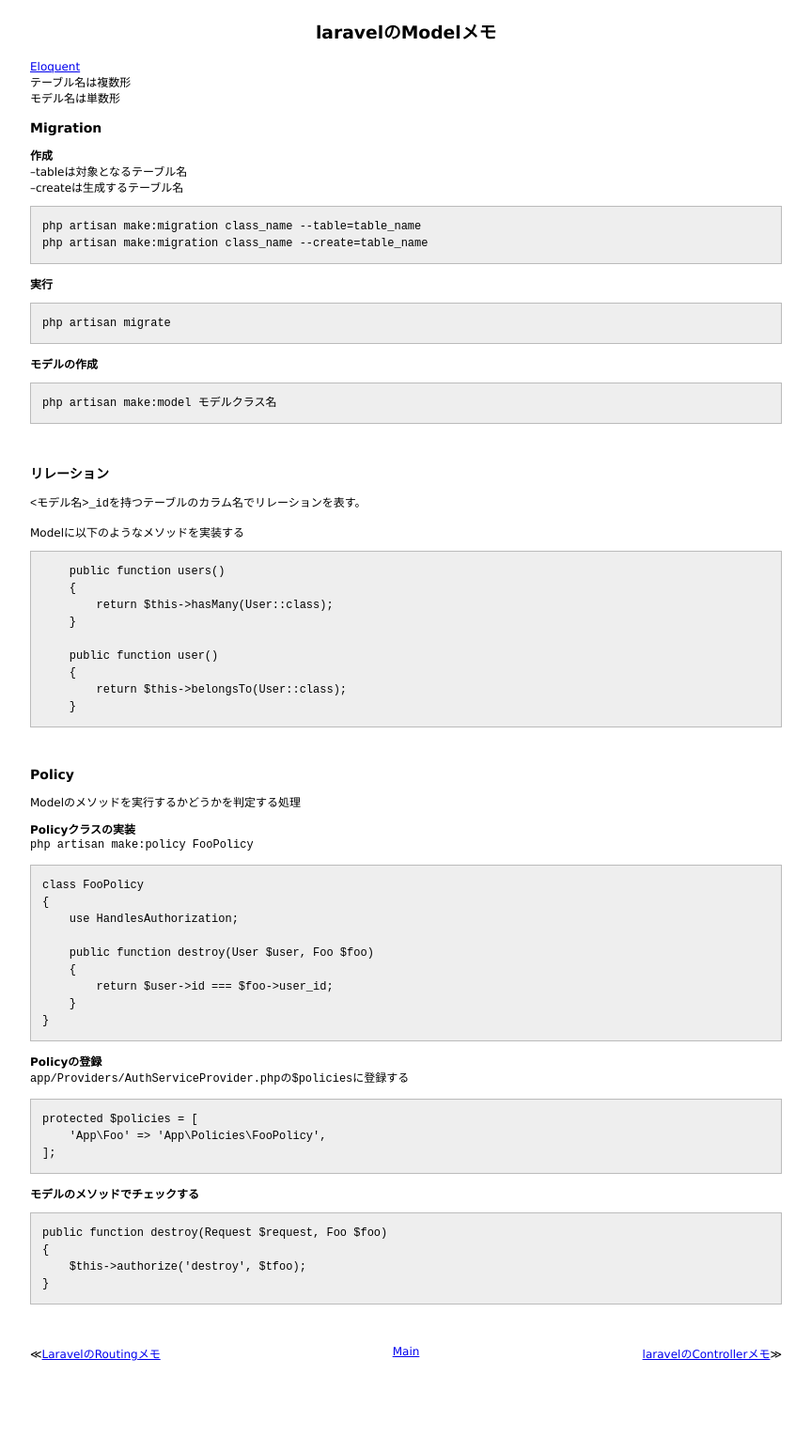
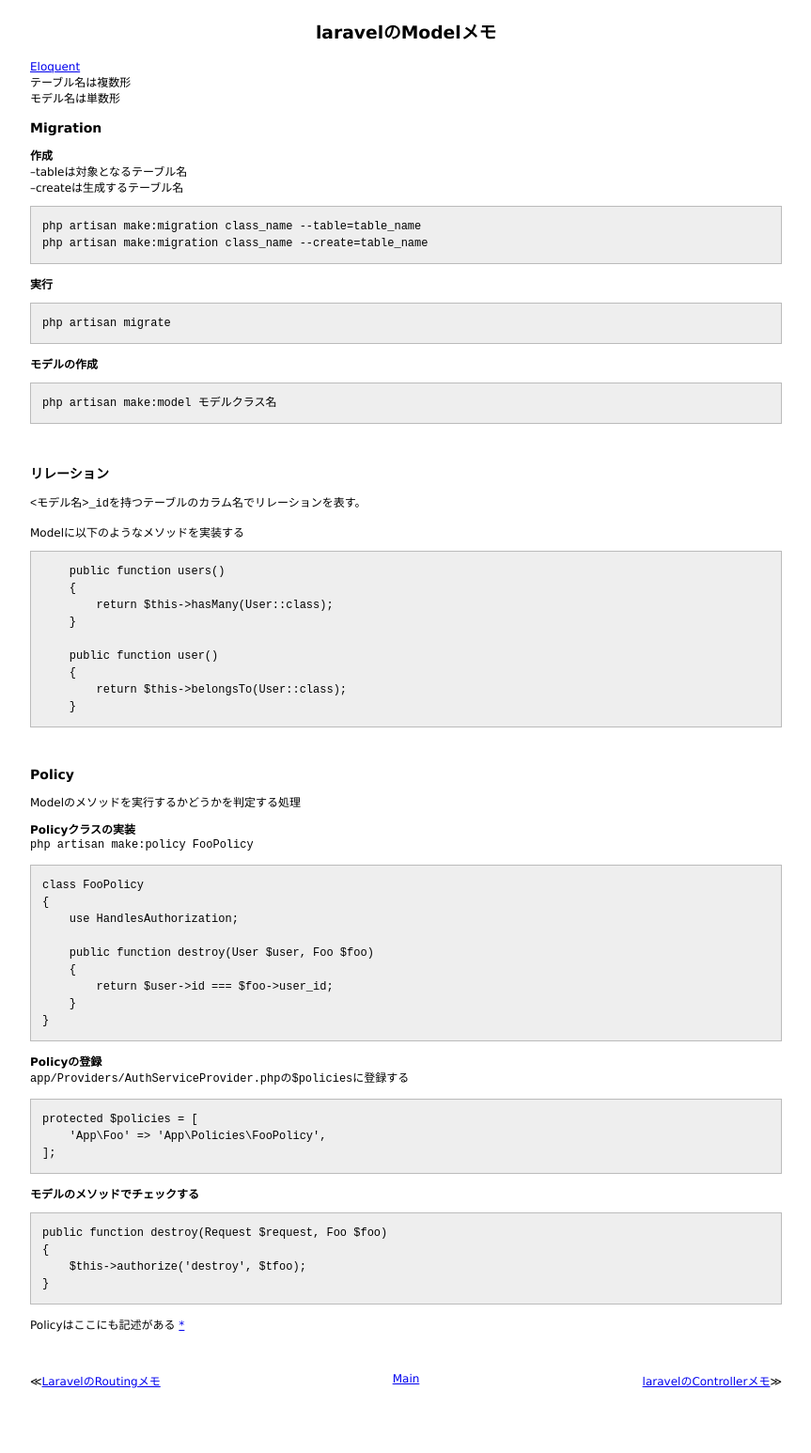
Before and after one commit to 38elements/38elements.github.com, a Jekyll site: the page built from _posts/2016-05-06-laravel-model.md, in a window 1280 px wide. Shown: the whole page at 94% size, without its empty margins (208-1071 px from the left). Built offline with Jekyll 4.4.1, drawn with Linux system fonts in a browser that asks for light colours; before the commit the page ends 1517 px from its top, so only the background shows below that.

Commit message:
Update 2016-05-06-laravel-model.md

````diff
--- a/_posts/2016-05-06-laravel-model.md
+++ b/_posts/2016-05-06-laravel-model.md
@@ -82,3 +82,5 @@ public function destroy(Request $request, Foo $foo)
     $this->authorize('destroy', $tfoo);
 }
 ```
+
+Policyはここにも記述がある [\*](/2016/05/20/laravel-authentication.html)
````
